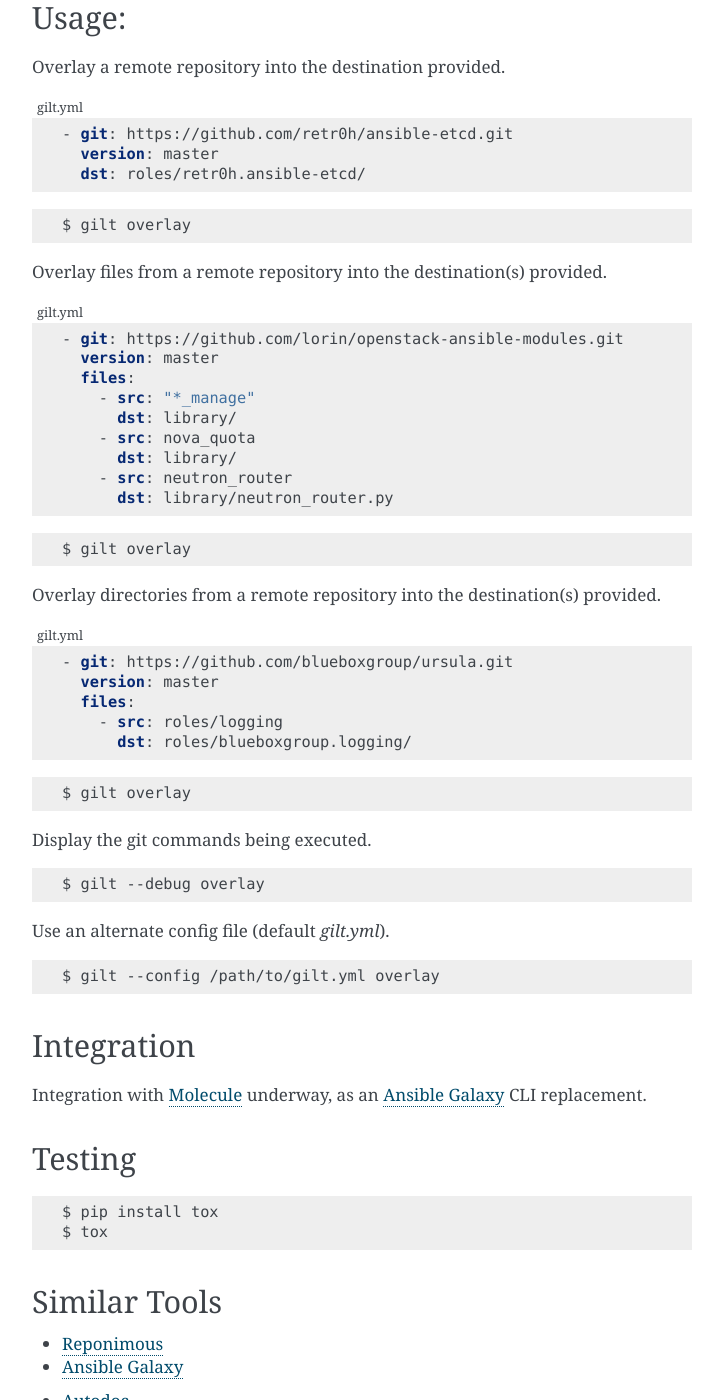
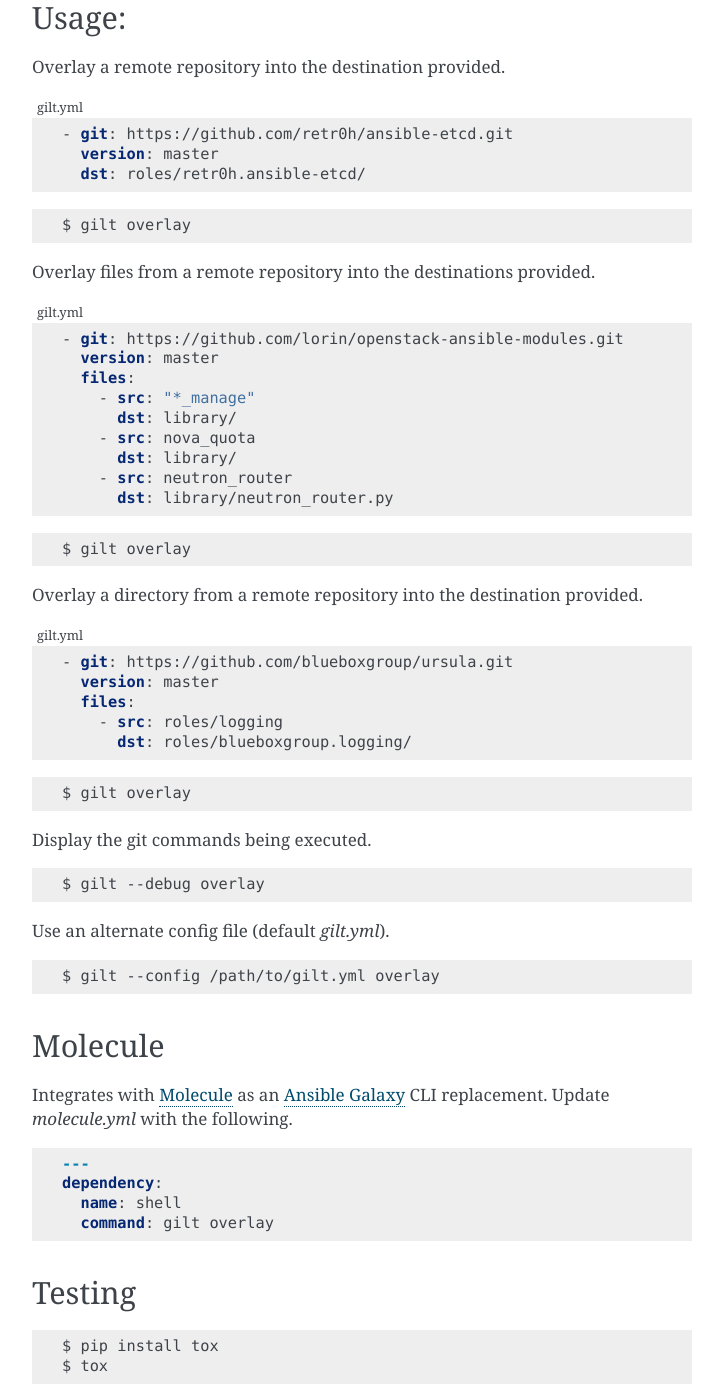
Before and after one commit to retr0h/py-gilt, a Sphinx documentation site: the page built from doc/source/index.rst, in a window 1280 px wide and 1400 px high, scrolled down 706 px. Shown: the whole window, without its empty margins (388-1111 px from the left). Built offline with Sphinx 7.4.7, drawn with Linux system fonts in a browser that asks for light colours; the version number could not be read and is left out; some of the changed text lies outside the part shown.

Commit message:
Provided better documentation

```diff
--- a/README.rst
+++ b/README.rst
@@ -13,11 +13,11 @@
 
   $ pip install gilt-python
 
-Overlay a remote repository into the destination provided.
+Overlay remote repositories and/or files into the destinations provided.
 
 .. code-block:: bash
 
-  $ gilt overlay
+  $ gilt --debug overlay
 
 Documentation
 =============
--- a/doc/source/index.rst
+++ b/doc/source/index.rst
@@ -17,7 +17,7 @@
   $ gilt overlay
 
 
-Overlay files from a remote repository into the destination(s) provided.
+Overlay files from a remote repository into the destinations provided.
 
 .. code-block:: yaml
   :caption: gilt.yml
@@ -36,7 +36,7 @@
 
   $ gilt overlay
 
-Overlay directories from a remote repository into the destination(s) provided.
+Overlay a directory from a remote repository into the destination provided.
 
 .. code-block:: yaml
   :caption: gilt.yml
@@ -63,18 +63,26 @@
 
   $ gilt --config /path/to/gilt.yml overlay
 
-Integration
-===========
+Molecule
+========
 
-Integration with `Molecule`_ underway, as an `Ansible Galaxy`_ CLI replacement.
+Integrates with `Molecule`_ as an `Ansible Galaxy`_ CLI replacement.  Update
+`molecule.yml` with the following.
+
+.. code-block:: yaml
+
+  ---
+  dependency:
+    name: shell
+    command: gilt overlay
 
 Testing
 =======
 
-::
+.. code-block:: bash
 
-    $ pip install tox
-    $ tox
+  $ pip install tox
+  $ tox
 
 Similar Tools
 =============
```
